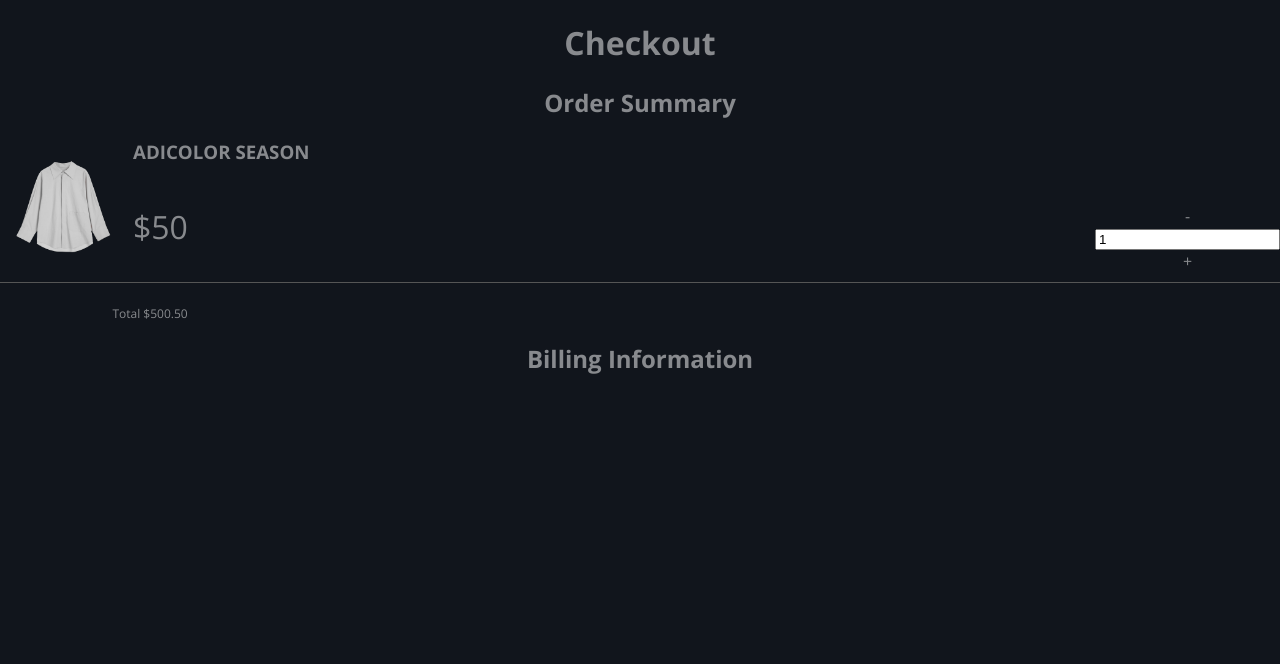
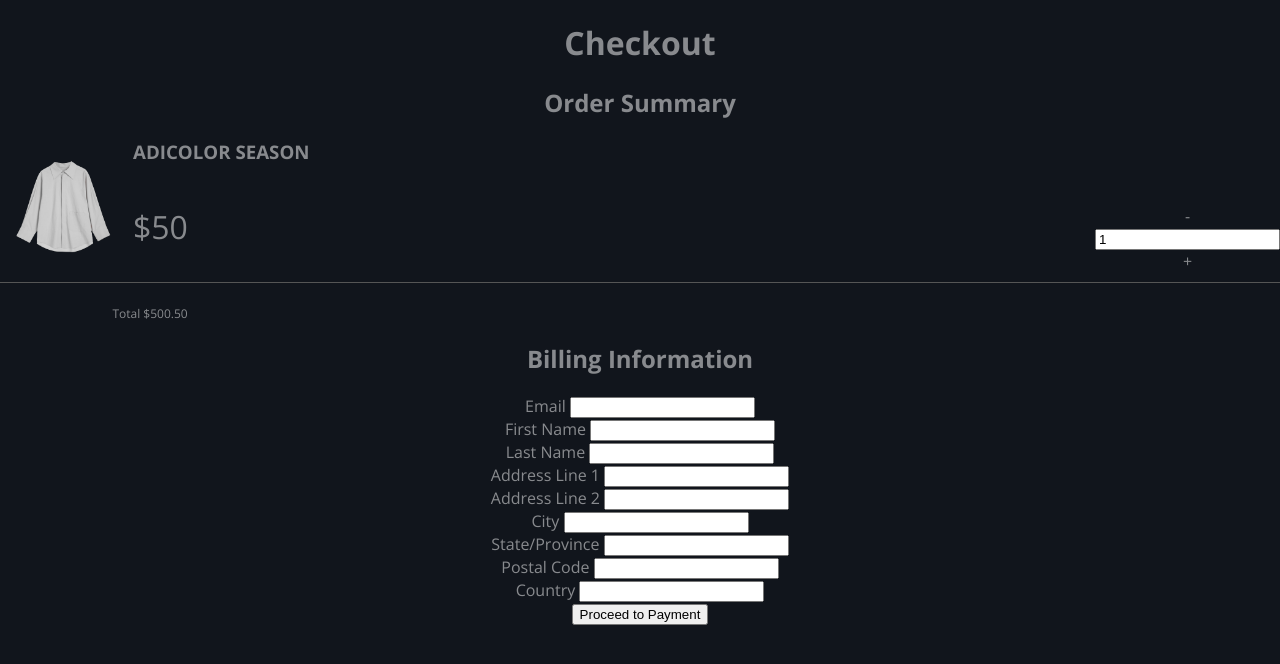
Before and after one commit to luke-song/coisy, a website built with Vite: page checkout.html in a window 1280 px wide. Built offline with nearby package versions, Linux system fonts and the light colour scheme.

Commit message:
💄 Added HTML code for Billing Info

```diff
--- a/checkout.html
+++ b/checkout.html
@@ -42,6 +42,60 @@
       </div>
       <div class="main-header billing-info-container">
         <h2>Billing Information</h2>
+        <div class="billing-info-wrapper">
+          <form class="billing-info-form">
+            <div class="user-info">
+              <div class="billing-info-form-input-wrapper">
+                <label>Email</label>
+                <input class="billing-info-form-input email-input" type="email" required />
+              </div>
+              <div class="input-pair">
+                <div class="billing-info-form-input-wrapper">
+                  <label>First Name</label>
+                  <input class="billing-info-form-input" type="text" required />
+                </div>
+                <div class="billing-info-form-input-wrapper">
+                  <label>Last Name</label>
+                  <input class="billing-info-form-input" type="text" required />
+                </div>
+              </div>
+            </div>
+
+            <div class="address-info">
+              <div class="input-pair">
+                <div class="billing-info-form-input-wrapper">
+                  <label>Address Line 1</label>
+                  <input class="billing-info-form-input" type="text" required />
+                </div>
+                <div class="billing-info-form-input-wrapper">
+                  <label>Address Line 2</label>
+                  <input class="billing-info-form-input" type="text" />
+                </div>
+              </div>
+              <div class="input-pair">
+                <div class="billing-info-form-input-wrapper">
+                  <label>City</label>
+                  <input class="billing-info-form-input" type="text" required />
+                </div>
+                <div class="billing-info-form-input-wrapper">
+                  <label>State/Province</label>
+                  <input class="billing-info-form-input" type="text" required />
+                </div>
+              </div>
+              <div class="input-pair">
+                <div class="billing-info-form-input-wrapper">
+                  <label>Postal Code</label>
+                  <input class="billing-info-form-input" type="text" required />
+                </div>
+                <div class="billing-info-form-input-wrapper">
+                  <label>Country</label>
+                  <input class="billing-info-form-input" type="text" required />
+                </div>
+              </div>
+            </div>
+          </form>
+          <button type="submit" class="billing-info-form-button">Proceed to Payment</button>
+        </div>
       </div>
     </main>
   </body>
```
